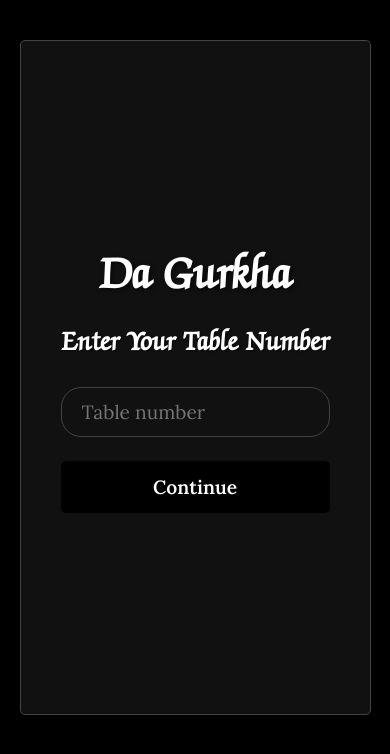
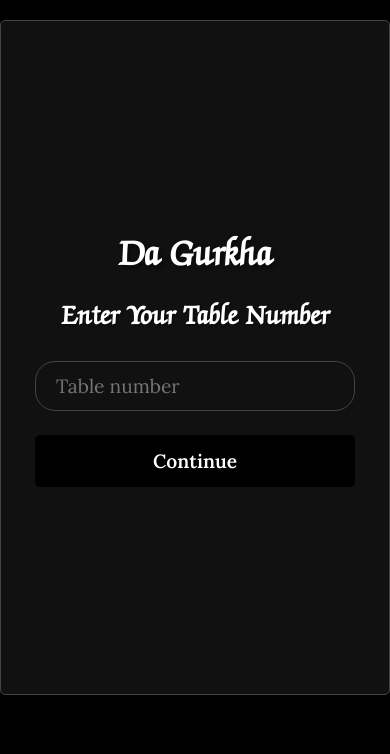
Before and after one commit to DmytroHonchar/DagGurkhaLiverpool, a website: page public/order.html in a window 390 px wide. Drawn offline with Linux system fonts and the light colour scheme.

Commit message:
Update order.css

```diff
--- a/public/order.css
+++ b/public/order.css
@@ -5,7 +5,6 @@
        url('/font-family/Lekhana%20Regular.otf') format('opentype');
   font-display: swap;
 }
-
 @font-face {
   font-family: 'Lora';
   src: url('/font-family/Lora-VariableFont_wght.woff2') format('woff2'),
@@ -13,20 +12,17 @@
        url('/font-family/Lora-VariableFont_wght.ttf') format('truetype');
   font-display: swap;
 }
-
 * {
   margin: 0;
   padding: 0;
   box-sizing: border-box;
 }
-
 html, body {
   width: 100%;
   font-family: 'Lora', sans-serif;
   background-color: #000;
   color: #fff;
 }
-
 header {
   display: flex;
   justify-content: space-between;
@@ -35,43 +31,36 @@
   background-color: #300202;
   height: 80px;
 }
-
 header a {
   text-decoration: none;
 }
-
 header img {
   max-width: 100%;
   height: auto;
 }
-
 header nav a {
   color: #fff;
   font-size: 20px;
   margin: 0 10px;
   transition: transform 0.4s ease, color 0.4s ease;
 }
-
 header nav a:hover {
   color: rgb(207, 18, 18);
   transform: scale(1.05);
 }
-
 header .media a img {
   width: 25px;
   transition: transform 0.4s ease;
 }
-
 header .media a:hover img {
   transform: scale(1.05);
 }
-
 .order-container {
-  max-width: 800px;
-  width: 90%;
+  max-width: 1000px;
+  width: 95%;
   margin: 40px auto;
   min-height: 80vh;
-  padding: 20px;
+  padding: 40px;
   background-color: #111;
   border: 1px solid #444;
   border-radius: 5px;
@@ -79,7 +68,6 @@
   flex-direction: column;
   justify-content: center;
 }
-
 .table-input-section {
   display: flex;
   flex-direction: column;
@@ -89,14 +77,12 @@
   padding: 60px 20px;
   color: #fff;
 }
-
 .table-input-title {
   font-family: 'LekhanaRegular', sans-serif;
   font-size: 2rem;
   margin-bottom: 1.5rem;
   text-shadow: 1px 1px 2px rgba(0,0,0,0.5);
 }
-
 .table-input-group {
   display: flex;
   flex-direction: column;
@@ -105,7 +91,6 @@
   max-width: 320px;
   margin: 0 auto;
 }
-
 #table-number {
   width: 100%;
   padding: 12px 20px;
@@ -117,13 +102,11 @@
   border-radius: 20px;
   transition: border-color 0.3s ease, box-shadow 0.3s ease;
 }
-
 #table-number:focus {
   outline: none;
   border-color: rgb(207, 18, 18);
   box-shadow: 0 0 6px rgba(207,18,18,0.6);
 }
-
 .table-submit-btn {
   display: inline-block;
   color: #fff;
@@ -138,18 +121,15 @@
   cursor: pointer;
   font-weight: 600;
 }
-
 .table-submit-btn:hover {
   background-color: rgb(207, 18, 18);
   transform: translateY(-3px);
 }
-
 .menu-section {
   margin-top: 20px;
   display: flex;
   flex-direction: column;
 }
-
 .order-summary {
   order: -1;
   margin-bottom: 15px;
@@ -157,12 +137,10 @@
   border-radius: 5px;
   text-align: center;
 }
-
 .menu-tabs {
   text-align: center;
   margin-bottom: 10px;
 }
-
 .menu-tabs .tab-btn {
   background: none;
   border: none;
@@ -174,44 +152,37 @@
   transition: color 0.3s;
   font-weight: bold;
 }
-
 .menu-tabs .tab-btn:hover {
   color: rgb(207, 18, 18);
 }
-
 .menu-tabs .tab-btn.active {
   color: rgb(207, 18, 18);
   border-bottom: 2px solid rgb(207, 18, 18);
 }
-
 .menu-container {
   display: flex;
   flex-direction: column;
-  gap: 15px;
+  gap: 20px;
   max-height: 500px;
   overflow-y: auto;
   padding-right: 5px;
 }
-
 .menu-container > .menu-section {
   padding: 10px;
   border: 1px solid #444;
   border-radius: 5px;
 }
-
 .menu-container h2 {
   font-size: 1.4rem;
   margin-bottom: 8px;
   text-align: center;
 }
-
 .menu-category {
   display: grid;
   grid-template-columns: repeat(2, 1fr);
-  gap: 10px;
+  gap: 15px;
   margin-bottom: 10px;
 }
-
 .menu-category h3 {
   grid-column: 1 / -1;
   font-size: 1.2rem;
@@ -219,7 +190,6 @@
   border-bottom: 1px solid #444;
   padding-bottom: 3px;
 }
-
 .menu-item {
   background-color: #222;
   padding: 8px;
@@ -227,38 +197,32 @@
   display: flex;
   flex-direction: column;
 }
-
 .menu-item .item-header {
   display: flex;
   justify-content: space-between;
   align-items: flex-start;
   margin-bottom: 5px;
 }
-
 .menu-item .item-header h4 {
   font-size: 1.1rem;
   color: #cf1212;
 }
-
 .menu-item .item-header .price {
   font-size: 1rem;
   font-weight: bold;
   flex-shrink: 0;
 }
-
 .menu-item p {
   font-size: 0.9rem;
   margin-bottom: 5px;
   flex-grow: 1;
 }
-
 .quantity-controls {
   display: flex;
   align-items: center;
   gap: 5px;
   margin-top: auto;
 }
-
 .quantity-controls button {
   width: 25px;
   height: 25px;
@@ -269,11 +233,9 @@
   cursor: pointer;
   transition: background-color 0.3s ease;
 }
-
 .quantity-controls button:hover {
   background-color: rgb(207, 18, 18);
 }
-
 .quantity-controls input {
   width: 35px;
   text-align: center;
@@ -284,12 +246,10 @@
   color: #fff;
   font-size: 0.9rem;
 }
-
 .order-summary h3 {
   font-size: 1.4rem;
   margin-bottom: 10px;
 }
-
 .order-summary ul {
   list-style: none;
   padding: 0;
@@ -298,18 +258,15 @@
   max-height: 150px;
   overflow-y: auto;
 }
-
 .order-summary ul li {
   font-size: 1rem;
   margin: 3px 0;
 }
-
 .order-summary p {
   font-size: 1.1rem;
   font-weight: bold;
   margin-bottom: 10px;
 }
-
 .order-summary button {
   padding: 12px 20px;
   font-family: 'Lora', sans-serif;
@@ -322,12 +279,10 @@
   transition: background-color 0.3s ease, transform 0.3s ease;
   margin-top: 10px;
 }
-
 .order-summary button:hover {
   background-color: rgb(207, 18, 18);
   transform: translateY(-2px);
 }
-
 .order-summary ul li .remove-btn {
   display: inline-block;
   color: #fff;
@@ -342,26 +297,21 @@
   cursor: pointer;
   margin-left: 8px;
 }
-
 .order-summary ul li .remove-btn:hover {
   background-color: rgb(207, 18, 18);
   transform: translateY(-2px);
 }
-
 .confirmation-section {
   text-align: center;
   margin-top: 20px;
 }
-
 .confirmation-section h2 {
   font-size: 1.6rem;
   margin-bottom: 10px;
 }
-
 .confirmation-section p {
   font-size: 1rem;
 }
-
 .order-additional {
   margin: 0 auto;
   display: flex;
@@ -370,11 +320,9 @@
   max-width: 400px;
   text-align: left;
 }
-
 .order-additional label {
   margin-bottom: 5px;
 }
-
 .order-additional input[type="email"],
 .order-additional textarea {
   width: 100%;
@@ -386,7 +334,6 @@
   font-family: inherit;
   margin-bottom: 10px;
 }
-
 .confirmation-actions {
   margin-top: 20px;
   display: flex;
@@ -395,7 +342,6 @@
   justify-content: center;
   align-items: center;
 }
-
 .confirmation-actions .button {
   padding: 12px 20px;
   font-size: 1.1rem;
@@ -408,18 +354,15 @@
   font-family: 'Lora', sans-serif;
   max-width: 400px;
 }
-
 .confirmation-actions .button:hover {
   background-color: rgb(207, 18, 18);
   transform: translateY(-2px);
 }
-
 .menu-note {
   margin-top: 10px;
   text-align: center;
   font-size: 18px;
 }
-
 h1 {
   font-size: 70px;
   margin-bottom: 10px;
@@ -427,8 +370,6 @@
   color: #ffffff;
   text-shadow: 2px 2px 4px rgba(0, 0, 0, 0.5);
 }
-
-/* Phone */
 @media (max-width: 768px) {
   html, body {
     font-size: 1.2em;
@@ -437,11 +378,11 @@
     font-size: 18px;
     margin: 0 5px;
   }
-  h1{
+  h1 {
     font-size: 50px;
     margin-bottom: 20px;
   }
-  .table-input-section h2{
+  .table-input-section h2 {
     font-size: 30px;
   }
   .table-input-title {
@@ -486,9 +427,16 @@
   .menu-item p {
     font-size: 1rem;
   }
+  .order-container {
+    max-width: 100%;
+    width: 100%;
+    margin: 20px auto;
+    padding: 10px;
+  }
+  h1 {
+    font-size: 40px;
+  }
 }
-
-/* Tablet */
 @media (min-width: 769px) and (max-width: 1024px) {
   .order-container {
     max-width: 700px;
```
